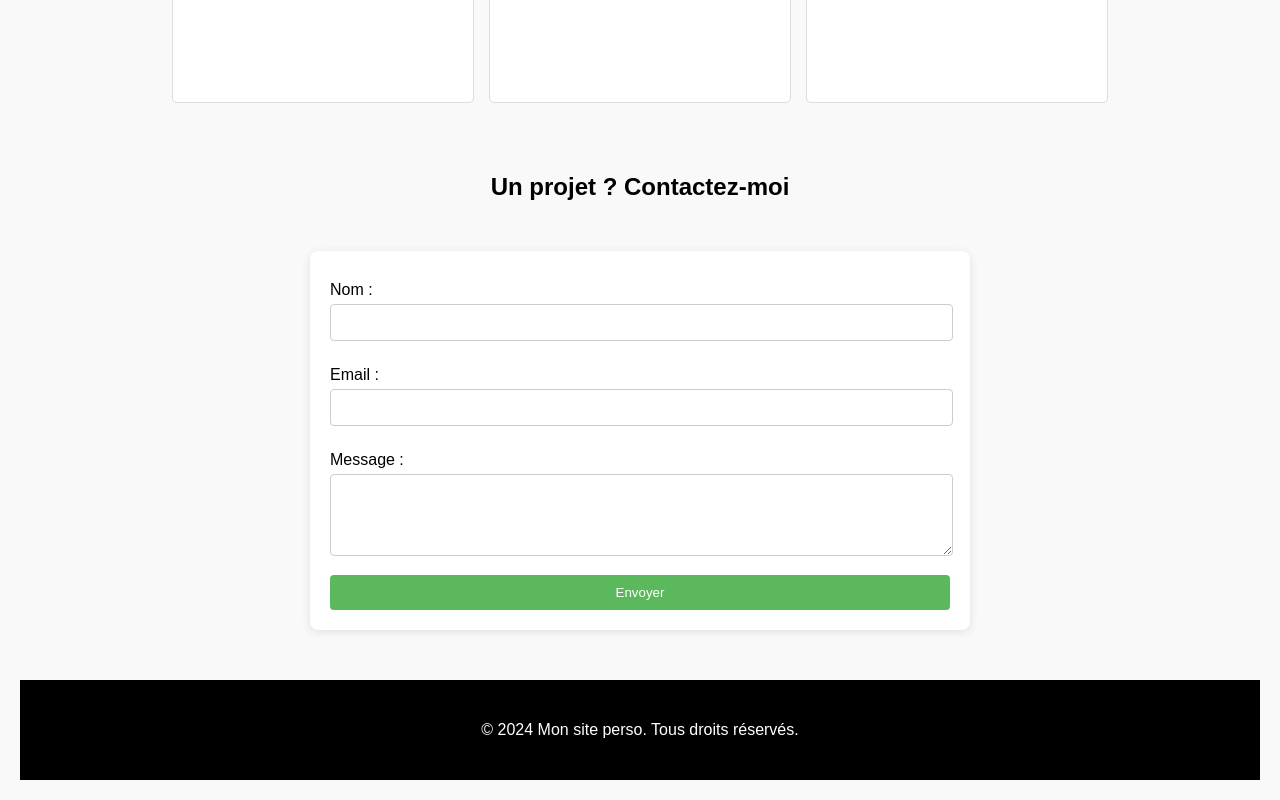
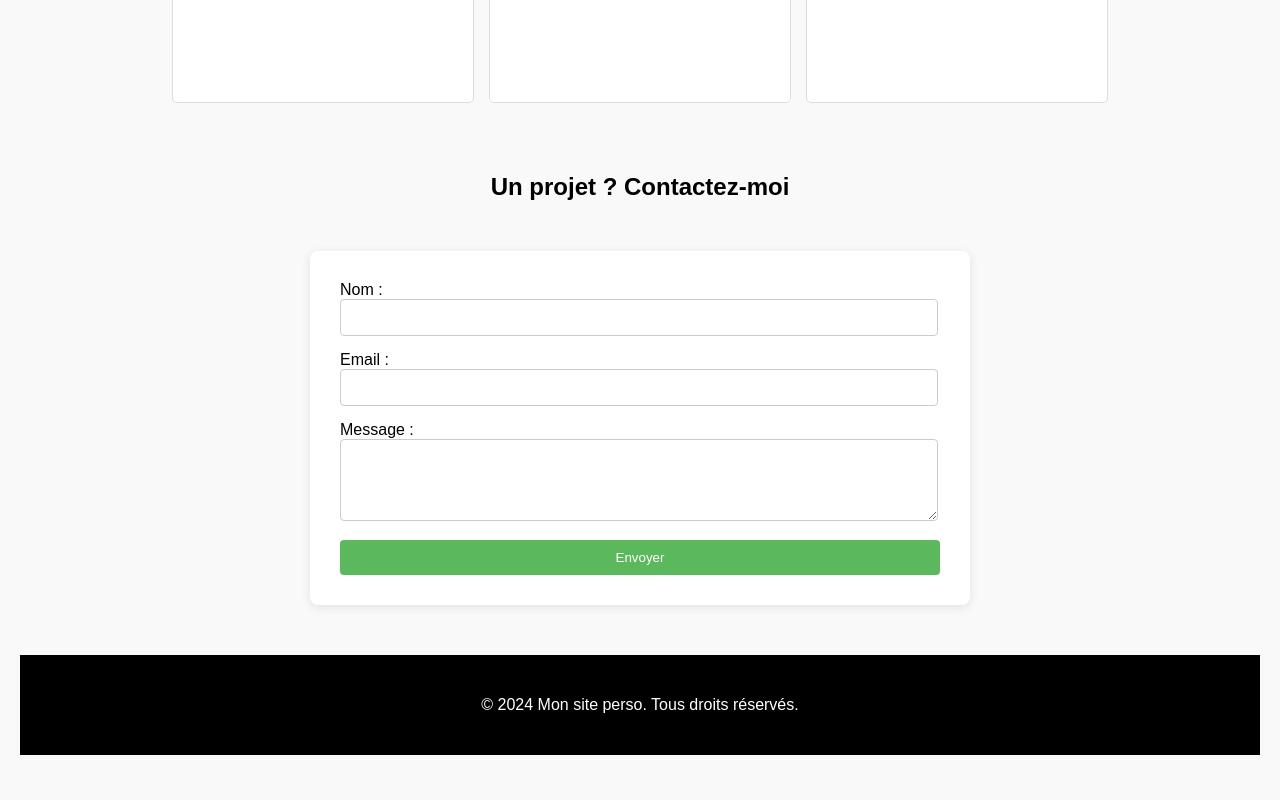
Before and after one commit to Wesleydu29/P8-portfolio, a plain HTML site: page index.html in a window 1280 px wide. Shown: the part 1944-2744 px from the top of the page. After the commit the page ends 2719 px from the top, so only its background shows below. Drawn offline with Linux system fonts and the light colour scheme.

Commit message:
amélioration du visuel du site

```diff
--- a/index.html
+++ b/index.html
@@ -91,9 +91,11 @@
             <p>Gestion de projet Agile, pour une application de restaurateur.</p>
         </div>
     </section>
-    <section>
-            <h2> Un projet ? Contactez-moi</h2>
-        <div id="container-form" class="container-form">
+    <div>
+        <h2> Un projet ? Contactez-moi</h2>
+    </div>
+
+    <section id="container-form" class="container-form">
             <form action="#" method="POST">
                 <label for="name">Nom :</label>
                 <input type="text" id="name" name="name" required>
@@ -106,7 +108,6 @@
 
                 <button type="submit">Envoyer</button>
             </form>
-        </div>
     </section>
     <footer>
         <p>&copy; 2024 Mon site perso. Tous droits réservés.</p>
--- a/style.css
+++ b/style.css
@@ -98,18 +98,17 @@ h2 {
     text-align: center;
 }
 form {
-    width: 100%;
+    padding: 10px;
 }
 
 label {
-    display: block;
     margin: 10px 0 5px;
 }
 
 input[type="text"],
 input[type="email"],
 textarea {
-    width: 97%;
+    width: 96%;
     padding: 10px;
     margin-bottom: 15px;
     border: 1px solid #ccc;
@@ -236,9 +235,7 @@ footer {
     }
 
     .container-form {
-        width: 100%;
         padding: 10px;
-        margin: 20px 0;
     }
 
     footer {
```
